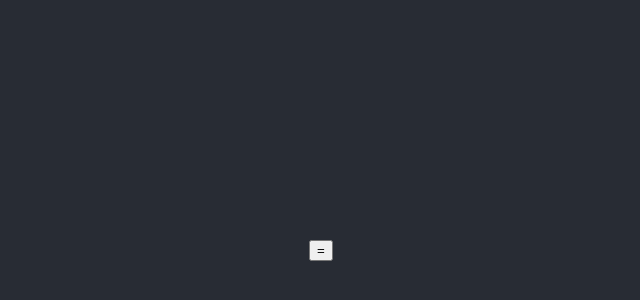
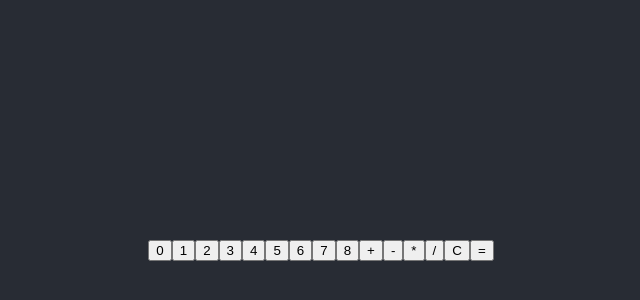
Before and after one commit to kor-al/react-calc, a React (Create React App) app: page / in a window 1280 px wide. Shown: the part 170-470 px from the top of the page, without its empty margins (319-959 px from the left). Built offline with nearby package versions, Linux system fonts and the light colour scheme.

Commit message:
connect to pads

```diff
--- a/src/Calc.js
+++ b/src/Calc.js
@@ -86,18 +86,51 @@ class Operation {
 
 }
 
+class Button extends React.Component {
+
+    constructor(props) {
+        super(props);
+        this.handleClick = this.handleClick.bind(this);
+    }
+
+    handleClick(){
+        let separator = ''
+        if (this.props.type === 'operation'){
+            separator = ' ';
+        }
+
+        this.props.update(`${separator}${this.props.label}`);
+    }
+
+    render() {
+        return (
+            <button id = {this.props.id} onClick = {this.handleClick} > {this.props.label}</button>)
+    }
+
+}
+
 class Calc extends React.Component {
 
     constructor(props) {
         super(props);
-        this.state = {
-            input: ''
-        };
+        // this.state = {
+        //     input: ''
+        //     //inputDiv: undefined
+        // };
+
         this.ops = new Stack();
         this.values = new Stack();
 
         this.execute = this.execute.bind(this);
         this.getInput = this.getInput.bind(this);
+        this.reset = this.reset.bind(this);
+        this.updateDisplay = this.updateDisplay.bind(this);
+    }
+
+    componentDidMount(){
+        //this.setState({inputDiv: document.getElementById("input")});
+        this.inputDiv = document.getElementById("input");
+        console.log( this.inputDiv )
     }
 
     isOperation(val){
@@ -110,14 +143,14 @@ class Calc extends React.Component {
     }
 
     isNumber(i){
-        let val = this.state.input[i]
-        let isStart = (i === 0) || (i > 0 && this.state.input[i-1] === '(')
+        let val = this.input[i]
+        let isStart = (i === 0) || (i > 0 && this.input[i-1] === '(')
         let isNumeric = !isNaN(val) ;
         let isDecimal = ( val === '.');
         let isMinus = (val === '-');
-        let nextIsBracket = (i + 1 < this.state.input.length ) && (this.state.input[i+1] === '(');
+        let nextIsBracket = (i + 1 < this.input.length ) && (this.input[i+1] === '(');
 
-        if (isNumeric || isDecimal || (isMinus && !nextIsBracket && (isStart || (!isStart && this.isOperation(this.state.input[i-1]) ) ) )) {
+        if (isNumeric || isDecimal || (isMinus && !nextIsBracket && (isStart || (!isStart && this.isOperation(this.input[i-1]) ) ) )) {
             return true;
         }
         else{
@@ -126,12 +159,12 @@ class Calc extends React.Component {
     }
 
     isUniMinus(i){
-        let val = this.state.input[i];
+        let val = this.input[i];
         let isMinus = (val === '-');
         if(i === 0 && isMinus) {
             return true;
         }
-        if(i > 0  &&  isMinus && this.isOperation(this.state.input[i-1])) {
+        if(i > 0  &&  isMinus && this.isOperation(this.input[i-1])) {
             return true;
         }
         else{
@@ -140,18 +173,32 @@ class Calc extends React.Component {
     }
 
     getInput() {
-        let inputEq = document.getElementById("input").innerText.replaceAll(' ', '');;
-        this.setState({
-            input: inputEq
-        });
+        let inputEq = this.inputDiv.innerText.replaceAll(' ', '');;
+        // this.setState({
+        //     input: inputEq
+        // });
+        this.input = inputEq;
         this.ops = new Stack();
         this.values = new Stack();
+        console.log( 'get input', inputEq);
+        console.log( 'get input', this.input);
     }
+
+    reset() {
+        this.inputDiv.innerHTML = '';
+
+    }
+
+    updateDisplay(exp, append = true){
+        if (append) this.inputDiv.innerHTML += exp;
+        else this.inputDiv.innerHTML = exp;
+    }
+
 
     execute() {
         this.getInput();
 
-        let input = this.state.input
+        let input = this.input
         console.log('INPUT', input);
 
         for (let i = 0; i < input.length; i++) {
@@ -237,17 +284,29 @@ class Calc extends React.Component {
         }
 
         console.log('result', this.values.print());
+        this.updateDisplay(this.values.peek().toString(), false);
         return this.values.peek();
     }
 
 
     render() {
-        //this.execute()
+        const numbers = [...Array(9).keys()]
+        const operations = {'plus':'+', 'minus':'-', 'mult': '*', 'divide': '/'}
         return ( <div id = 'calc' >
             <div id = 'input' contentEditable></div>
+            <div id='pads'>
+            {numbers.map((value) => {
+                return <Button key = {value.toString()} label ={value.toString()}  type='value' update = {this.updateDisplay} />
+            })}
+            {Object.keys(operations).map((key, index) => {
+                return <Button key = {key.toString()} label={operations[key].toString()}  type='operation' update = {this.updateDisplay} />
+            })}
+            <button id = 'clear'
+            onClick = {this.reset}> C </button>
             <button id = 'equals'
             onClick = {this.execute}> = </button>
-             </div>)
+            </div>
+            </div>)
     }
 
 }
```
